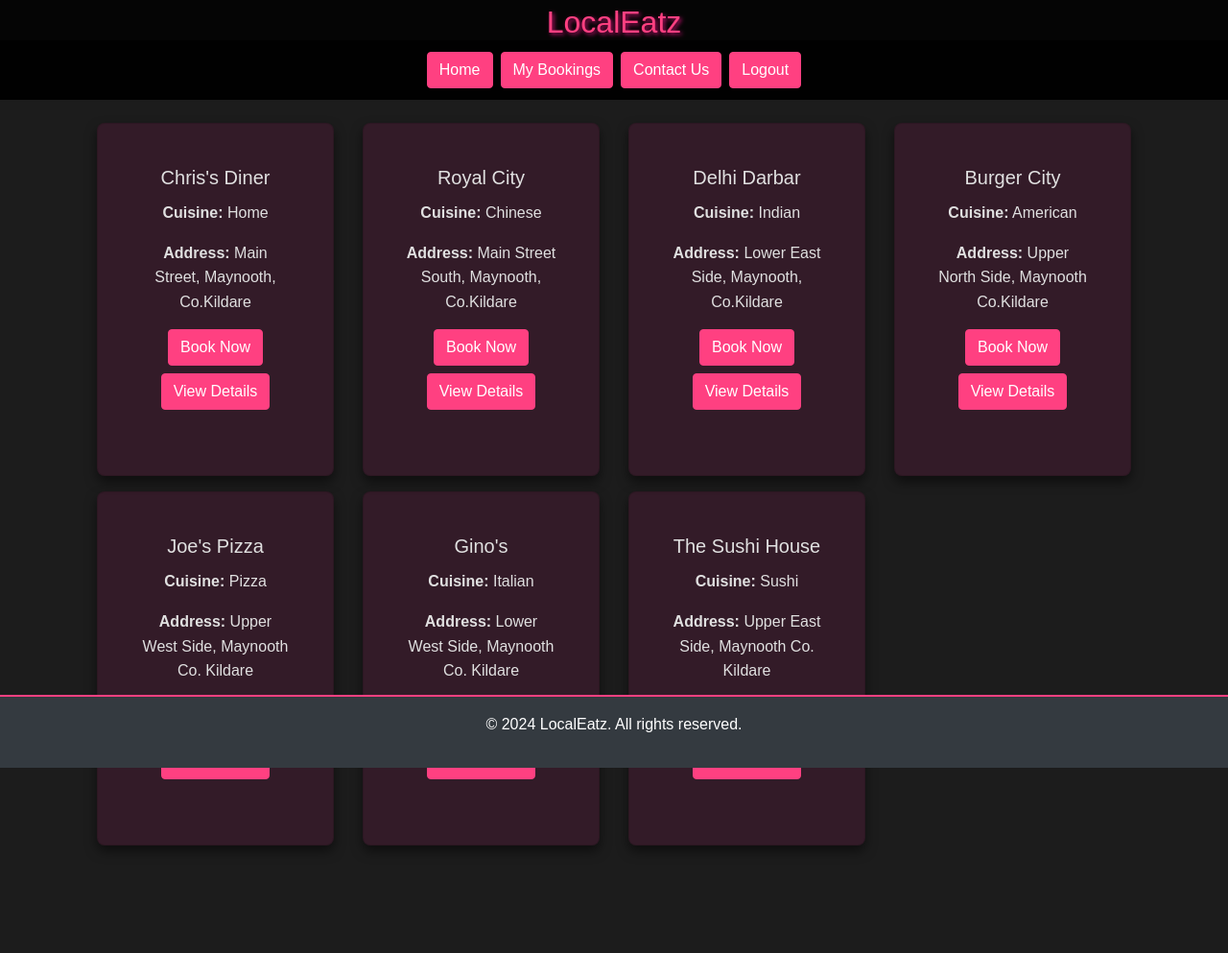
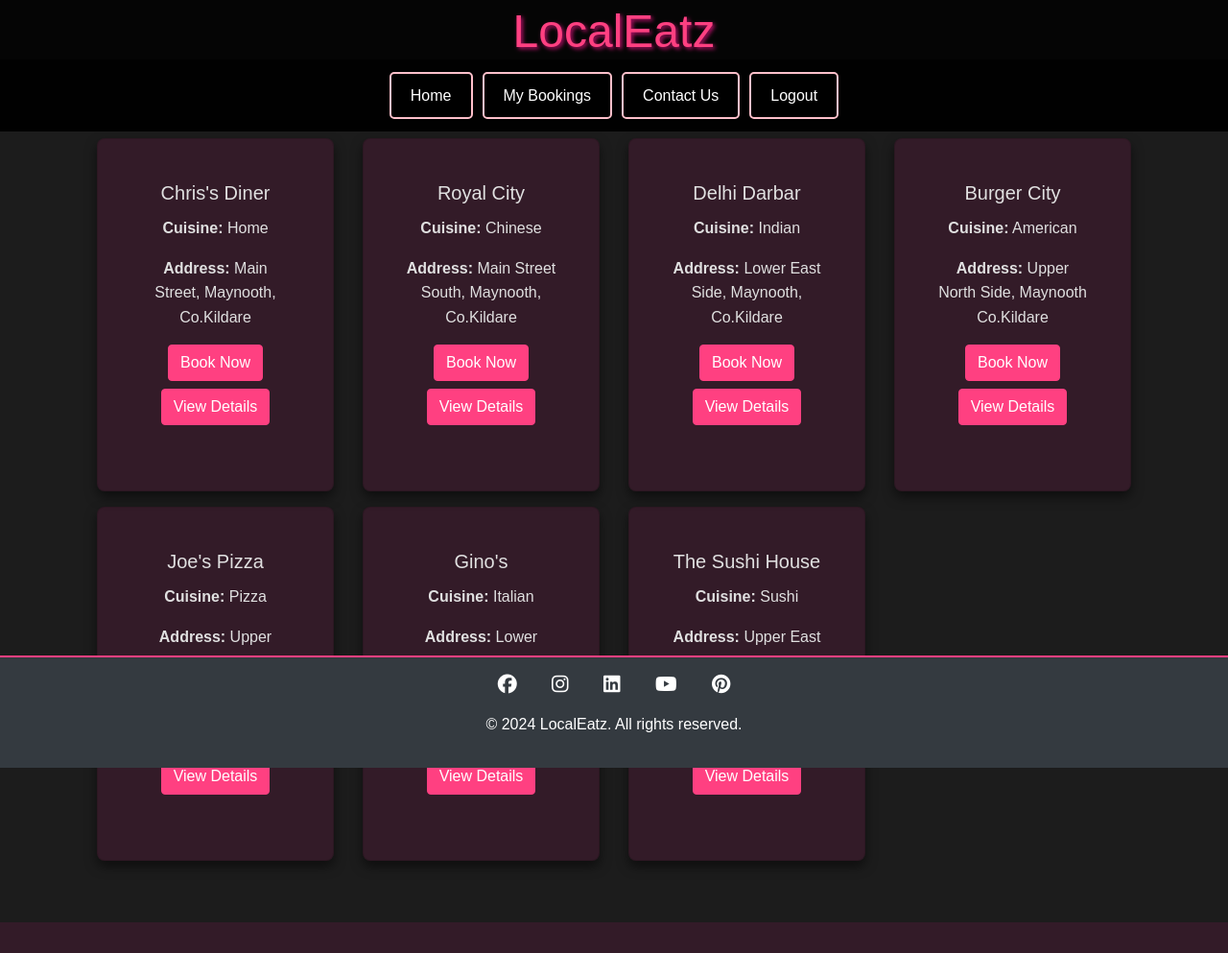
Before and after one commit to cmoynan/local-eatz, a Django app: page /restaurants/ in a window 1280 px wide. Shown: the whole page at 96% size. After the commit the page ends 961 px from the top, so only its background shows below. Run offline with Django 3.2, Linux system fonts and the light colour scheme; a user stored in the database is signed in; data comes from the database, SQL or seed files in the repository; some libraries are stand-ins or nearby versions.

Commit message:
Added social links to footer and updated styles for Navbar

```diff
--- a/static/css/base.css
+++ b/static/css/base.css
@@ -28,7 +28,7 @@ header {
 }
 
 header h1 {
-    font-size: 2rem;
+    font-size: 3rem;
     margin: 0;
     text-shadow: 2px 2px 4px rgba(255, 20, 147, 0.7);
 }
@@ -125,21 +99,33 @@ header h1 {
 }
 
 .btn-primary:hover {
-    background-color: #ee9db8;
+    background-color: #eb3d77;
     transform: scale(1.05);
     color: #fff;
 }
 
 /* Custom Button Styling */
-.btn-custom {
-    background-color: #ff4081;
-    color: #fff;
-    border: none;
+.custom-btn {
+    background-color: black;
+    color: white;
+    border: 2px solid pink;
+    border-radius: 5px;
+    padding: 10px 20px;
+    text-decoration: none;
+    margin: 5px;
+    transition: all 0.3s ease-in-out;
+    display: inline-block;
+    width: 100%;
 }
 
-.btn-custom:hover {
-    background-color: #e91e63;
-    color: #fff;
+.custom-btn:hover {
+    background-color: #eb3d77;
+    color: black;
+    text-decoration: none;
+}
+
+.navbar-nav {
+    flex-direction: column; /* Stack items in collapsed view */
 }
 
 /* Main Content Styling */
@@ -162,3 +148,16 @@ footer {
     z-index: 1000;
     border-top: 2px solid #ff4081;
 }
+
+.social-icons a:hover {
+    text-decoration: none;
+}
+
+@media (min-width: 768px) {
+    .navbar-nav {
+        flex-direction: row;
+    }
+    .custom-btn {
+        width: auto;
+    }
+}
--- a/templates/base.html
+++ b/templates/base.html
@@ -2,6 +2,7 @@
 
 <!doctype html>
 <html lang="en">
+
 <head>
     {% block meta %}
     <meta http-equiv="X-UA-Compatible" content="ie=edge">
@@ -12,79 +13,106 @@
     {% block extra_meta %}{% endblock %}
 
     {% block corecss %}
-        <link rel="stylesheet" href="https://stackpath.bootstrapcdn.com/bootstrap/4.4.1/css/bootstrap.min.css" integrity="sha384-Vkoo8x4CGsO3+Hhxv8T/Q5PaXtkKtu6ug5TOeNV6gBiFeWPGFN9MuhOf23Q9Ifjh" crossorigin="anonymous">
+    <link rel="stylesheet" href="https://stackpath.bootstrapcdn.com/bootstrap/4.4.1/css/bootstrap.min.css"
+        integrity="sha384-Vkoo8x4CGsO3+Hhxv8T/Q5PaXtkKtu6ug5TOeNV6gBiFeWPGFN9MuhOf23Q9Ifjh" crossorigin="anonymous">
     <link rel="stylesheet" href="{% static 'css/base.css' %}">
     {% endblock %}
 
     {% block extra_css %}{% endblock %}
 
     {% block corejs %}
-        <script src="https://code.jquery.com/jquery-3.4.1.slim.min.js" integrity="sha384-J6qa4849blE2+poT4WnyKhv5vZF5SrPo0iEjwBvKU7imGFAV0wwj1yYfoRSJoZ+n" crossorigin="anonymous"></script>
-        <script src="https://cdn.jsdelivr.net/npm/popper.js@1.16.0/dist/umd/popper.min.js" integrity="sha384-Q6E9RHvbIyZFJoft+2mJbHaEWldlvI9IOYy5n3zV9zzTtmI3UksdQRVvoxMfooAo" crossorigin="anonymous"></script>
-        <script src="https://stackpath.bootstrapcdn.com/bootstrap/4.4.1/js/bootstrap.min.js" integrity="sha384-wfSDF2E50Y2D1uUdj0O3uMBJnjuUD4Ih7YwaYd1iqfktj0Uod8GCExl3Og8ifwB6" crossorigin="anonymous"></script>
+    <script src="https://code.jquery.com/jquery-3.4.1.slim.min.js"
+        integrity="sha384-J6qa4849blE2+poT4WnyKhv5vZF5SrPo0iEjwBvKU7imGFAV0wwj1yYfoRSJoZ+n"
+        crossorigin="anonymous"></script>
+    <script src="https://cdn.jsdelivr.net/npm/popper.js@1.16.0/dist/umd/popper.min.js"
+        integrity="sha384-Q6E9RHvbIyZFJoft+2mJbHaEWldlvI9IOYy5n3zV9zzTtmI3UksdQRVvoxMfooAo"
+        crossorigin="anonymous"></script>
+    <script src="https://stackpath.bootstrapcdn.com/bootstrap/4.4.1/js/bootstrap.min.js"
+        integrity="sha384-wfSDF2E50Y2D1uUdj0O3uMBJnjuUD4Ih7YwaYd1iqfktj0Uod8GCExl3Og8ifwB6"
+        crossorigin="anonymous"></script>
+        <script src="https://kit.fontawesome.com/60ba5f41d7.js" crossorigin="anonymous"></script>
     {% endblock %}
 
     {% block extra_js %}{% endblock %}
 
     <title>LocalEatz {% block extra_title %}{% endblock %}</title>
 </head>
+
 <body>
     <!-- Header Section -->
     <header class="d-flex flex-column align-items-center">
         <h1 class=" mt-1">LocalEatz</h1>
         <nav class="navbar navbar-expand-lg navbar-dark" style="background-color: rgba(0, 0, 0, 0.8); width: 100%;">
-            <!-- Navbar toggle button for mobile view -->
             <button class="navbar-toggler" type="button" data-toggle="collapse" data-target="#navbarNav"
                 aria-controls="navbarNav" aria-expanded="false" aria-label="Toggle navigation">
                 <span class="navbar-toggler-icon"></span>
             </button>
-            <div class="collapse navbar-collapse justify-content-center" id="navbarNav">
-                <ul class="navbar-nav">
+            <div class="collapse navbar-collapse" id="navbarNav">
+                <ul class="navbar-nav mx-auto text-center">
                     {% if user.is_authenticated %}
-                    <!-- Navigation links for authenticated users -->
                     <li class="nav-item">
-                        <a href="{% url 'home' %}" class="btn btn-primary m-1">Home</a>
+                        <a href="{% url 'home' %}" class="custom-btn">Home</a>
                     </li>
                     <li class="nav-item">
-                        <a class="btn btn-primary m-1" href="#">My Bookings</a>
+                        <a class="custom-btn" href="#">My Bookings</a>
                     </li>
                     <li class="nav-item">
-                        <a class="btn btn-primary m-1" href="#">Contact Us</a>
+                        <a class="custom-btn" href="#">Contact Us</a>
                     </li>
                     <li class="nav-item">
-                        <a class="btn btn-primary m-1" href="{% url 'account_logout' %}">Logout</a>
+                        <a class="custom-btn" href="{% url 'account_logout' %}">Logout</a>
                     </li>
 
                     {% else %}
-                    <!-- Navigation links for non-authenticated users -->
                     <li class="nav-item">
-                        <a href="#" class="btn btn-primary m-1">Home</a>
+                        <a href="#" class="custom-btn">Home</a>
                     </li>
                     <li class="nav-item">
-                        <a class="btn btn-primary m-1" href="{% url 'account_signup' %}">Register</a>
+                        <a class="custom-btn" href="{% url 'account_signup' %}">Register</a>
                     </li>
                     <li class="nav-item">
-                        <a class="btn btn-primary m-1" href="{% url 'account_login' %}">Login</a>
+                        <a class="custom-btn" href="{% url 'account_login' %}">Login</a>
                     </li>
                     <li class="nav-item">
-                        <a class="btn btn-primary m-1" href="#">Contact Us</a>
+                        <a class="custom-btn" href="#">Contact Us</a>
                     </li>
                     {% endif %}
                 </ul>
             </div>
         </nav>
+
     </header>
 
     <!-- Main Content Section -->
-    <main class="container mt-5 mb-5">
+    <main class="container mt-7 mb-7">
         {% block content %}{% endblock %}
     </main>
 
     <!-- Footer Section -->
     <footer class="bg-dark text-center text-white py-3">
+        <!-- Social Media Links -->
+        <div class="social-icons mb-3">
+            <a href="https://facebook.com" target="_blank" rel="noopener" class="text-white mx-3">
+                <i class="fab fa-facebook fa-lg"></i>
+            </a>
+            <a href="https://www.instagram.com/" target="_blank" rel="noopener" class="text-white mx-3">
+                <i class="fab fa-instagram fa-lg"></i>
+            </a>
+            <a href="https://ie.linkedin.com/" target="_blank" rel="noopener" class="text-white mx-3">
+                <i class="fab fa-linkedin fa-lg"></i>
+            </a>
+            <a href="https://www.youtube.com/" target="_blank" rel="noopener" class="text-white mx-3">
+                <i class="fab fa-youtube fa-lg"></i>
+            </a>
+            <a href="https://ie.pinterest.com/" target="_blank" rel="noopener" class="text-white mx-3">
+                <i class="fab fa-pinterest fa-lg"></i>
+            </a>
+        </div>
+        <!-- Copyright Section -->
         <p>&copy; 2024 LocalEatz. All rights reserved.</p>
     </footer>
 
     {% block postloadjs %}{% endblock %}
 </body>
+
 </html>
```
Also changed, not shown: other parts of static/css/base.css (+10 -36 lines). Lines whose indentation alone changed are shown as unchanged.
